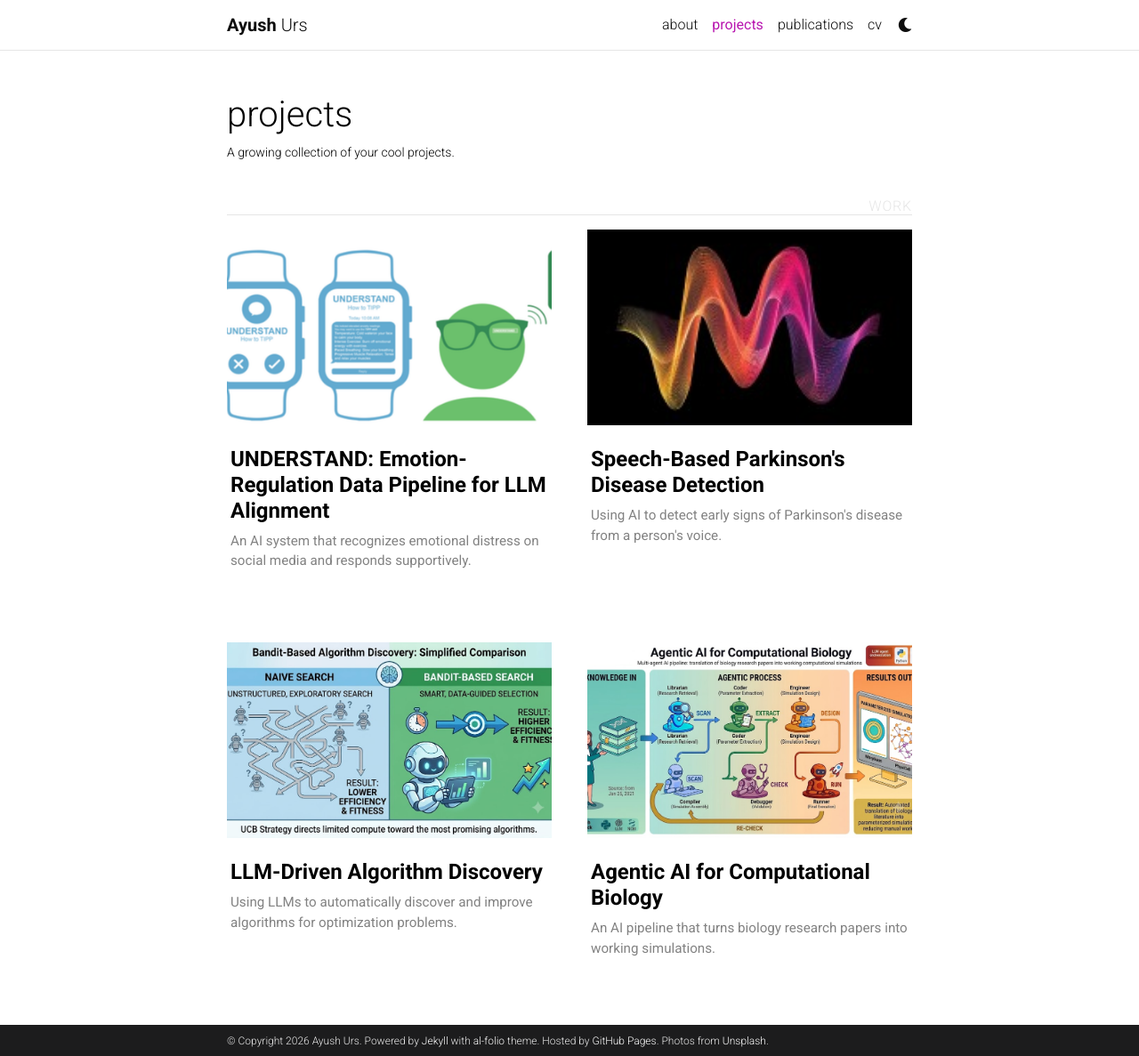
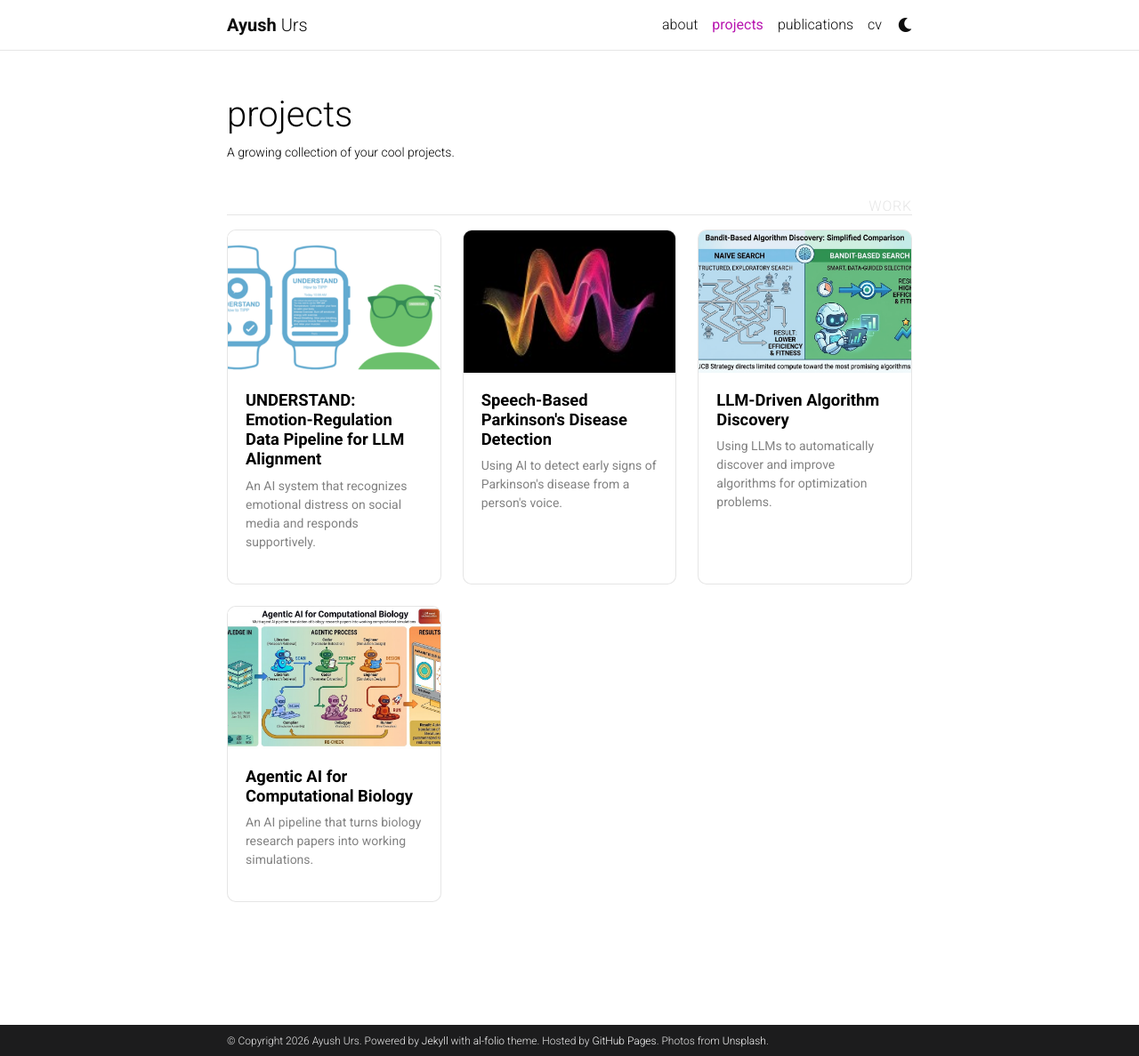
Before and after one commit to ayush11z/ayush11z.github.io, a Jekyll site: the page built from _pages/projects.md, in a window 1280 px wide and 1187 px high. Shown: the whole window at 89% size. Built offline with Jekyll 4.4.1, drawn with Linux system fonts in a browser that asks for light colours; full-size pictures stand in for the smaller copies a plugin makes; comment, search, counter and statistics services are not loaded; a style sheet for code colours, icons or effects is not loaded.

Commit message:
Switch project grid to 3 columns and add card borders
Fixed 3-column grid (responsive down to 2/1 columns on smaller
screens), bordered/rounded cards to visually separate projects, and
smaller image/typography to fit the narrower cards.

Co-Authored-By: Claude Sonnet 5 <noreply@anthropic.com>

```diff
--- a/_sass/_base.scss
+++ b/_sass/_base.scss
@@ -500,7 +500,9 @@ footer.sticky-bottom {
     height: 100%;
     display: flex;
     flex-direction: column;
-    border: none;
+    border: 1px solid var(--global-divider-color);
+    border-radius: 10px;
+    overflow: hidden;
     box-shadow: none;
 
     figure {
@@ -509,7 +511,7 @@ footer.sticky-bottom {
 
     img {
       width: 100%;
-      height: 220px;
+      height: 160px;
       object-fit: cover;
     }
 
@@ -517,18 +519,18 @@ footer.sticky-bottom {
       display: flex;
       flex-direction: column;
       flex: 1 1 auto;
-      padding: 1.5rem 0.25rem;
+      padding: 1.25rem;
     }
 
     .card-title {
-      font-size: 1.5rem;
+      font-size: 1.15rem;
       font-weight: 600;
       margin-bottom: 0.5rem;
     }
 
     .card-text {
       color: var(--global-text-color-light);
-      font-size: 0.95rem;
+      font-size: 0.875rem;
       line-height: 1.5;
     }
   }
@@ -545,8 +547,20 @@ footer.sticky-bottom {
 
   .grid {
     display: grid;
-    grid-template-columns: repeat(auto-fill, minmax(300px, 1fr));
-    gap: 2.5rem;
+    grid-template-columns: repeat(3, 1fr);
+    gap: 1.5rem;
+  }
+
+  @media (max-width: 650px) {
+    .grid {
+      grid-template-columns: repeat(2, 1fr);
+    }
+  }
+
+  @media (max-width: 480px) {
+    .grid {
+      grid-template-columns: 1fr;
+    }
   }
 
   .grid-sizer {
```
